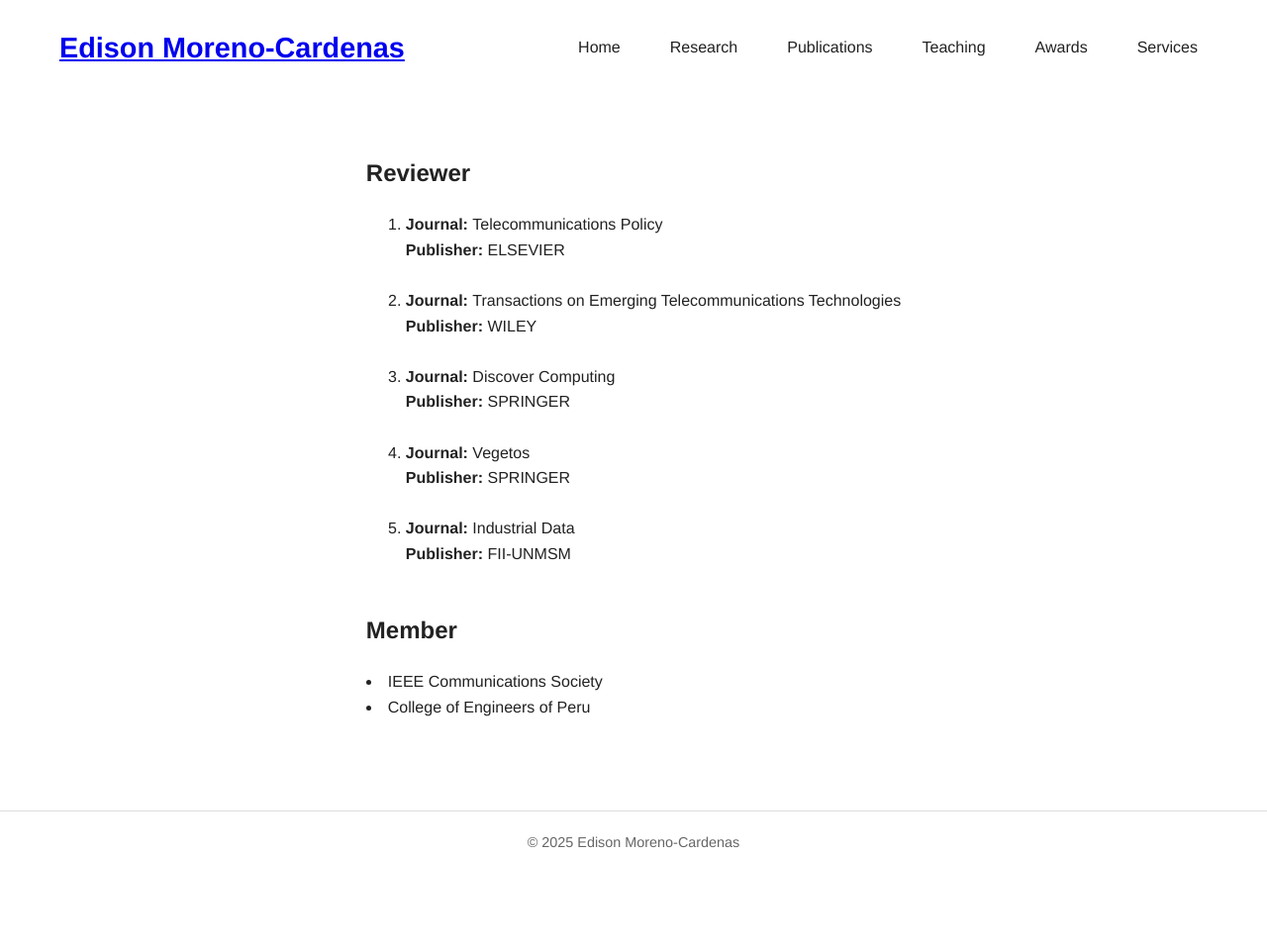
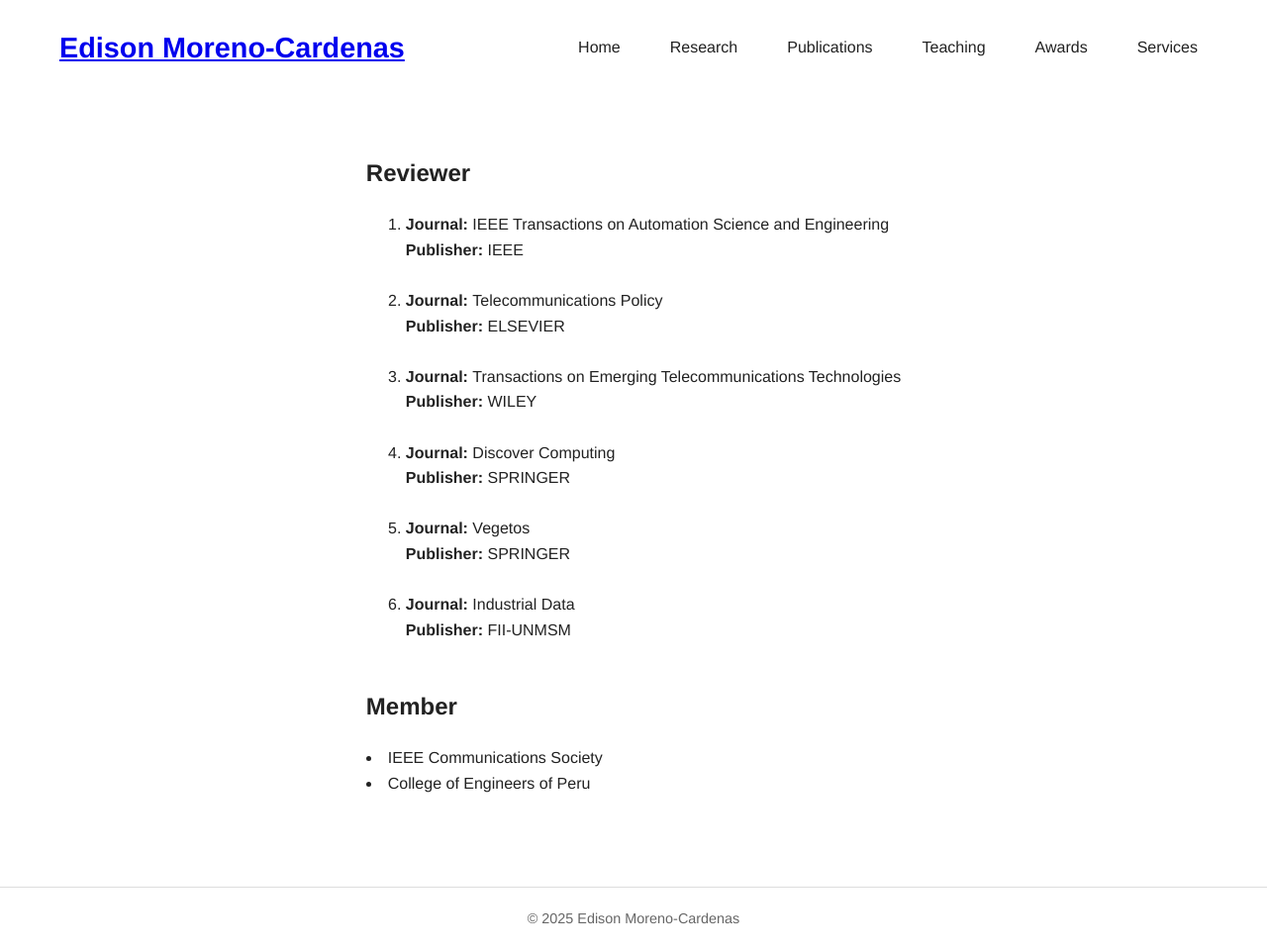
Before and after one commit to edisonmorenocardenas/edisonmorenocardenas.github.io, a Jekyll site: the page built from service.html, in a window 1280 px wide. Shown: the whole page at 99% size. Built offline with Jekyll 4.4.1, drawn with Linux system fonts in a browser that asks for light colours; before the commit the page ends 900 px from its top, so only the background shows below that.

Commit message:
Actualizar contenido

```diff
--- a/service.html
+++ b/service.html
@@ -7,6 +7,12 @@ title: "Services"
 
 <h1>Reviewer</h1>
   <ol>
+    <li>
+      <strong>Journal: </strong><a href="https://ieeexplore.ieee.org/xpl/RecentIssue.jsp?punumber=8856" target="_blank" style="text-decoration: none; color: inherit;">IEEE Transactions on Automation Science and Engineering</a>
+      <br>
+      <strong>Publisher: </strong>IEEE<br>
+    </li>
+    <br>
     <li>
       <strong>Journal: </strong><a href="https://www.sciencedirect.com/journal/telecommunications-policy" target="_blank" style="text-decoration: none; color: inherit;">Telecommunications Policy</a>
       <br>
```
